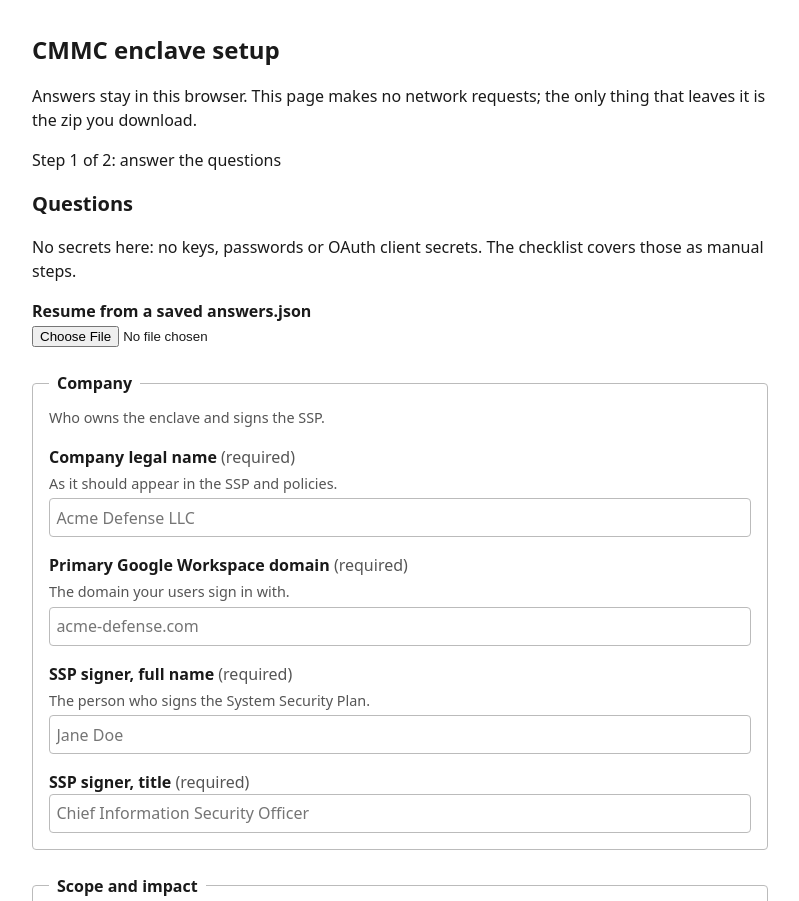
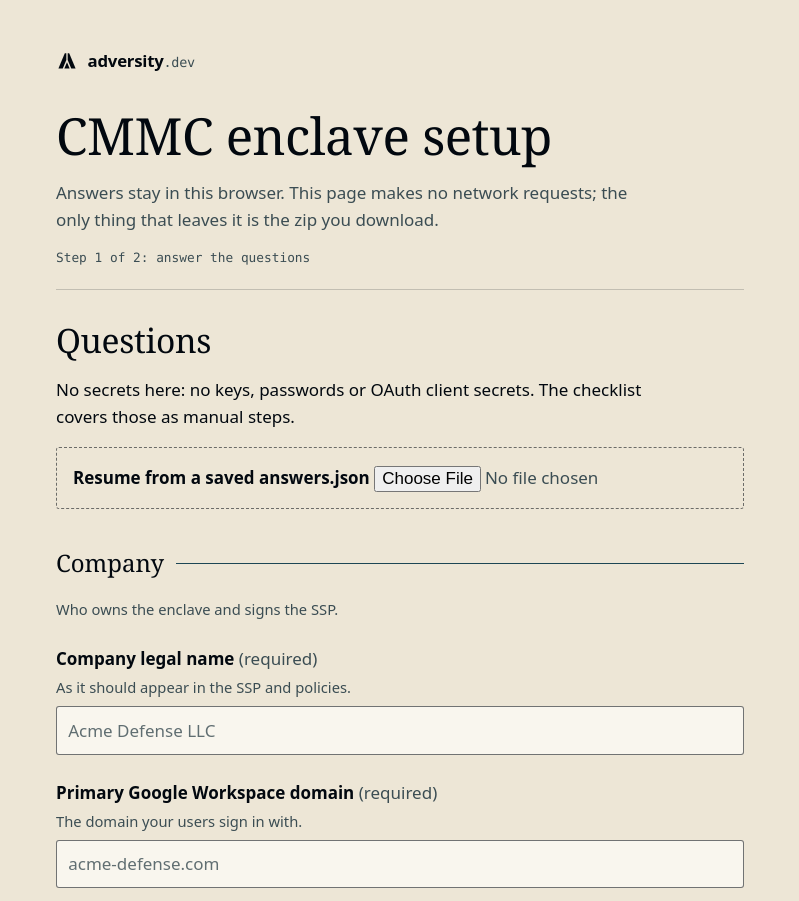
Before and after one commit to adversitydotdev/cmmc-enclave, a plain HTML site: page wizard/index.html in a window 1280 px wide. Shown: the top 901 px of the page, without its empty margins (240-1039 px from the left). Drawn offline with Linux system fonts and the light colour scheme.

Commit message:
Restyle wizard to adversity.dev brand (dark/light, inline logo, system serif)
Co-Authored-By: Claude Sonnet 5.5 <noreply@anthropic.com>

```diff
--- a/wizard/index.html
+++ b/wizard/index.html
@@ -8,12 +8,21 @@
 <link rel="stylesheet" href="style.css">
 </head>
 <body>
-<header>
+<a class="skip" href="#main">Skip to content</a>
+<header class="site-head">
+  <div class="wordmark">
+    <svg class="wordmark-mark" viewBox="0 0 32 32" fill="none" aria-hidden="true" focusable="false">
+      <polygon points="12.8,4.8 15,4.8 15,14.6 9.8,27 3.5,27" fill="currentColor"/>
+      <polygon points="19.2,4.8 17,4.8 17,14.6 22.2,27 28.5,27" fill="currentColor"/>
+      <polygon points="16,17.8 19.85,27 12.15,27" fill="currentColor"/>
+    </svg>
+    <span>adversity<span class="wordmark-tld">.dev</span></span>
+  </div>
   <h1>CMMC enclave setup</h1>
-  <p>Answers stay in this browser. This page makes no network requests; the only thing that leaves it is the zip you download.</p>
+  <p class="lede">Answers stay in this browser. This page makes no network requests; the only thing that leaves it is the zip you download.</p>
   <p id="step" aria-live="polite"></p>
 </header>
-<main>
+<main id="main">
   <section id="form-view">
     <h2 id="form-title" tabindex="-1">Questions</h2>
     <p>No secrets here: no keys, passwords or OAuth client secrets. The checklist covers those as manual steps.</p>
@@ -33,6 +42,9 @@
   </section>
   <p id="status" role="status" aria-live="polite"></p>
 </main>
+<footer class="site-foot">
+  <p>Nothing leaves this browser. No network requests, no analytics, no stored data.</p>
+</footer>
 <script src="bundle-data.js"></script>
 <script src="app.js"></script>
 </body>
--- a/wizard/style.css
+++ b/wizard/style.css
@@ -1,24 +1,83 @@
-:root { color-scheme: light dark; --fg: #1a1a1a; --bg: #fff; --muted: #555; --line: #bbb; --accent: #0b57d0; --err: #b3261e; }
-@media (prefers-color-scheme: dark) { :root { --fg: #eee; --bg: #161616; --muted: #aaa; --line: #444; --accent: #8ab4f8; --err: #f2b8b5; } }
-body { font: 16px/1.5 system-ui, sans-serif; color: var(--fg); background: var(--bg); max-width: 46rem; margin: 0 auto; padding: 1rem; }
-h1 { font-size: 1.5rem; margin-bottom: .25rem; }
-h2 { font-size: 1.25rem; }
+/* adversity.dev tokens (advrsty-landing/src/style.css :root): abyss, deep, bone,
+   bone-muted, accent, border. Dark is the brand; light derives from the
+   favicon's inverted tile (#02080F on #EDE6D6). Fonts are the site's own
+   fallbacks (Georgia / system-ui / ui-monospace); no font files are vendored. */
+:root {
+  color-scheme: dark light;
+  --bg: #020405;          /* abyss */
+  --panel: #051c29;       /* deep */
+  --fg: #ede6d6;          /* bone */
+  --muted: #9eb0b5;       /* bone-muted */
+  --accent: #c4cfd2;      /* accent */
+  --line: rgba(226, 232, 230, .45);
+  --line-soft: rgba(226, 232, 230, .14);
+  --field: rgba(4, 15, 24, .62);      /* glass */
+  --err: #f5a8a0;
+  --btn-bg: #ede6d6; --btn-fg: #020405; --btn-hover: #fff;
+  --display: Georgia, "Iowan Old Style", serif;
+  --body: system-ui, -apple-system, "Segoe UI", sans-serif;
+  --mono: ui-monospace, SFMono-Regular, Menlo, Consolas, monospace;
+}
+@media (prefers-color-scheme: light) {
+  :root {
+    --bg: #ede6d6; --panel: #f6f2e8; --fg: #02080f; --muted: #3b4d53; --accent: #1d4655;
+    --line: rgba(2, 8, 15, .55); --line-soft: rgba(2, 8, 15, .18); --field: #f9f6ee;
+    --err: #9b1c1c;
+    --btn-bg: #02080f; --btn-fg: #ede6d6; --btn-hover: #1d4655;
+  }
+}
+*, *::before, *::after { box-sizing: border-box; }
+html { background: var(--bg); }
+body { margin: 0 auto; max-width: 46rem; padding: clamp(1.25rem, 5vw, 3rem) clamp(1rem, 5vw, 1.5rem); font: 1.0625rem/1.6 var(--body); color: var(--fg); background: var(--bg); overflow-wrap: break-word; }
+.skip { position: absolute; left: -999px; top: 0; padding: .5rem 1rem; background: var(--btn-bg); color: var(--btn-fg); }
+.skip:focus { left: 0; z-index: 10; }
+
+.site-head { padding-bottom: 1.5rem; border-bottom: 1px solid var(--line-soft); }
+.wordmark { display: flex; align-items: center; gap: .6rem; font-weight: 600; font-size: 1.05rem; letter-spacing: -.015em; }
+.wordmark-mark { width: 22px; height: 22px; flex: none; }
+.wordmark-tld { font-family: var(--mono); font-weight: 300; font-size: .84rem; color: var(--muted); }
+h1, h2 { font-family: var(--display); font-weight: 400; text-wrap: balance; letter-spacing: -.01em; line-height: 1.1; }
+h1 { font-size: clamp(2.1rem, 8vw, 3.2rem); margin: 2rem 0 1rem; }
+h2 { font-size: clamp(1.6rem, 5vw, 2.1rem); margin: 2rem 0 .75rem; }
+h3 { font-size: 1rem; font-weight: 600; margin: 2rem 0 .5rem; }
 h2:focus { outline: none; }
-fieldset { border: 1px solid var(--line); border-radius: 4px; margin: 1.5rem 0; padding: .5rem 1rem 1rem; }
-legend { font-weight: 600; padding: 0 .5rem; }
-.intro, .help { color: var(--muted); margin: .25rem 0; font-size: .9rem; }
-.field { margin-top: 1rem; }
+.lede { max-width: 38rem; color: var(--muted); margin: 0 0 1rem; }
+#step { font: 300 .8rem var(--mono); color: var(--muted); margin: 0; }
+main p { max-width: 40rem; }
+
+fieldset { border: 0; border-top: 1px solid var(--accent); margin: 2.5rem 0; padding: 1rem 0 0; min-width: 0; }
+legend { font: 400 1.5rem/1.2 var(--display); padding: 0 .75rem 0 0; }
+.intro, .help { color: var(--muted); margin: .25rem 0; font-size: .92rem; }
+.field { margin-top: 1.5rem; }
 .field[hidden] { display: none; }
-label { display: block; font-weight: 600; }
+label { display: block; font-weight: 600; margin-bottom: .15rem; }
 .req { font-weight: 400; color: var(--muted); }
-input[type=text], select, textarea { width: 100%; box-sizing: border-box; font: inherit; color: inherit; background: var(--bg); border: 1px solid var(--line); border-radius: 4px; padding: .4rem; }
-input:focus, select:focus, textarea:focus, button:focus { outline: 3px solid var(--accent); outline-offset: 1px; }
-[aria-invalid=true] { border-color: var(--err); border-width: 2px; }
-.error { color: var(--err); margin: .25rem 0 0; min-height: 0; }
+input[type=text], select, textarea { display: block; width: 100%; margin-top: .4rem; font: inherit; color: var(--fg); background: var(--field); border: 1px solid var(--line); border-radius: 3px; padding: .6rem .7rem; min-height: 2.75rem; }
+textarea { min-height: 6rem; }
+input[type=file] { max-width: 100%; font: inherit; color: var(--muted); }
+.load { padding: 1rem; border: 1px dashed var(--line); border-radius: 3px; max-width: none; }
+.load label { display: inline; }
+:focus-visible { outline: 2px solid var(--accent); outline-offset: 3px; }
+input:focus-visible, select:focus-visible, textarea:focus-visible { outline: 3px solid var(--accent); outline-offset: 1px; border-color: var(--fg); }
+[aria-invalid=true] { border-color: var(--err); box-shadow: inset 4px 0 0 var(--err); }
+.error { color: var(--err); font-weight: 600; margin: .4rem 0 0; font-size: .95rem; }
 .error:empty { display: none; }
-button { font: inherit; padding: .5rem 1rem; border: 1px solid var(--accent); background: var(--accent); color: var(--bg); border-radius: 4px; cursor: pointer; }
-#back { background: transparent; color: var(--accent); }
-dl { display: grid; grid-template-columns: minmax(10rem, 1fr) 2fr; gap: .25rem 1rem; margin: 0 0 1rem; }
+.error:not(:empty)::before { content: "Fix this: "; }
+
+button { font: 500 .95rem var(--body); min-height: 2.75rem; padding: .7rem 1.45rem; border-radius: 3px; border: 1px solid var(--btn-bg); background: var(--btn-bg); color: var(--btn-fg); cursor: pointer; margin: 0 .5rem .5rem 0; }
+button:hover { background: var(--btn-hover); border-color: var(--btn-hover); color: var(--bg); }
+#back { background: transparent; color: var(--fg); border-color: var(--line); }
+#back:hover { background: var(--line-soft); color: var(--fg); border-color: var(--fg); }
+
+#review-warnings-wrap { border-left: 3px solid var(--accent); background: var(--panel); padding: .25rem 1rem 1rem; margin: 1rem 0; }
+#review-warnings-wrap h3 { margin-top: .75rem; }
+#review-warnings { margin: 0; padding-left: 1.2rem; }
+dl { display: grid; grid-template-columns: minmax(10rem, 1fr) 2fr; gap: .5rem 1.5rem; margin: 0 0 1rem; padding-top: .5rem; border-top: 1px solid var(--line-soft); }
 dt { font-weight: 600; }
-dd { margin: 0; white-space: pre-wrap; overflow-wrap: anywhere; }
-@media (max-width: 36rem) { dl { grid-template-columns: 1fr; } }
+dd { margin: 0; font-family: var(--mono); font-size: .9rem; white-space: pre-wrap; overflow-wrap: anywhere; }
+@media (max-width: 36rem) { dl { grid-template-columns: 1fr; gap: 0; } dd { margin-bottom: .75rem; } }
+#status { color: var(--muted); font-size: .92rem; }
+.site-foot { margin-top: 3rem; padding-top: 1.25rem; border-top: 1px solid var(--line-soft); font: 300 .78rem/1.6 var(--mono); color: var(--muted); }
+.site-foot p { margin: 0; }
+@media (prefers-reduced-motion: no-preference) { button { transition: background .18s ease, color .18s ease, border-color .18s ease; } }
+::placeholder { color: var(--muted); opacity: .8; }
```
